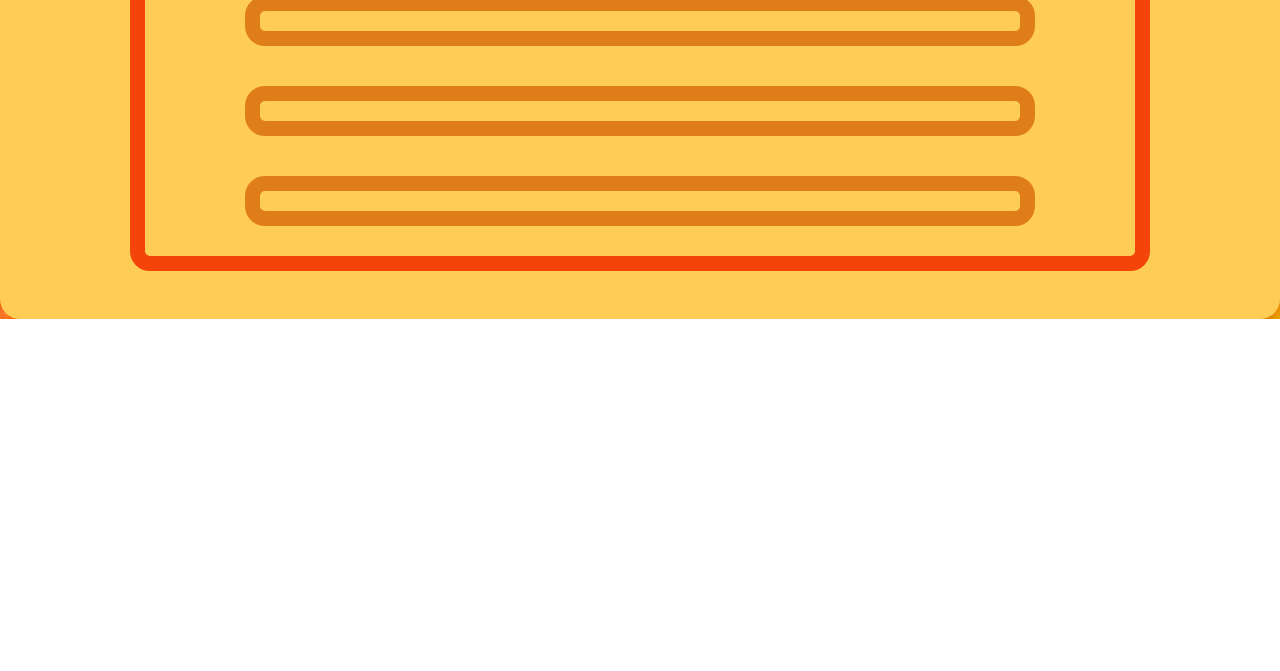
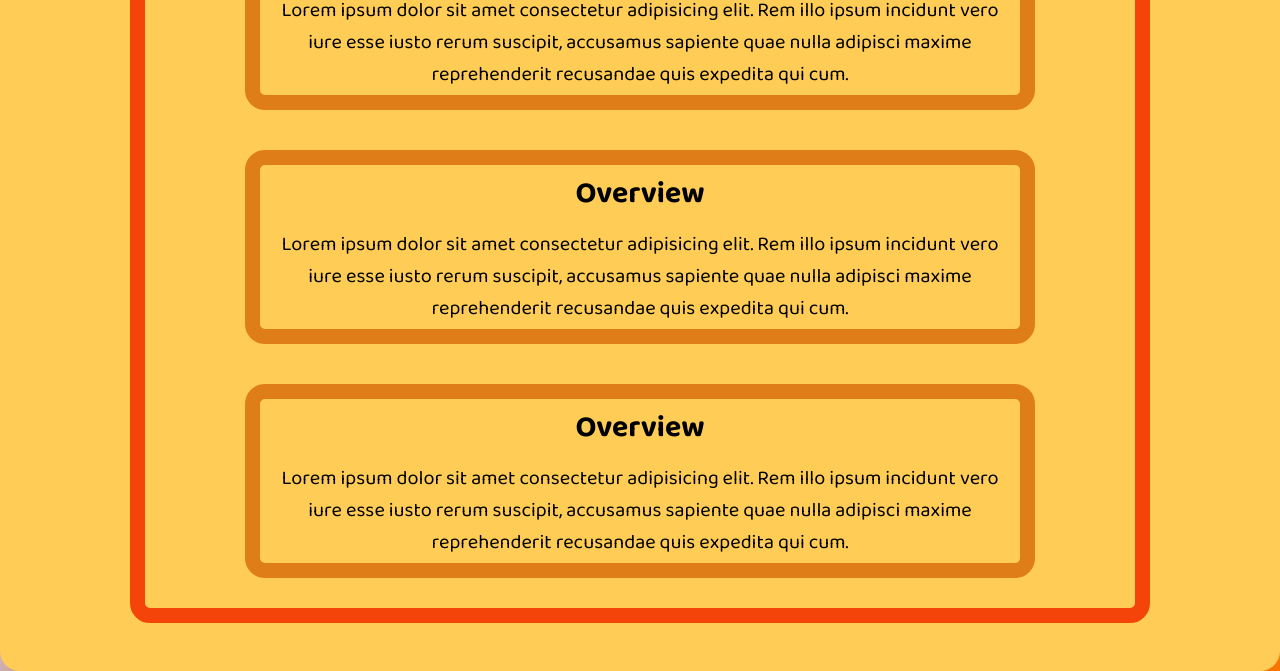
Before and after one commit to omniofficial/restaurant, a website built with webpack: page src/index.html in a window 1280 px wide. Shown: the part 594-1265 px from the top of the page. Before the commit the page ends 913 px from the top, so only its background shows below. Built offline with nearby package versions, Linux system fonts and the light colour scheme.

Commit message:
HTML schema done, time for dynamic javascript

```diff
--- a/src/index.html
+++ b/src/index.html
@@ -20,9 +20,42 @@
                 </div>
             </div>
             <div class="content-container">
-                <div class="generic-container"></div>
-                <div class="generic-container"></div>
-                <div class="generic-container"></div>
+                <div class="generic-container">
+                    <div class="text">
+                        <h2>Overview</h2>
+                        <p>
+                            Lorem ipsum dolor sit amet consectetur adipisicing
+                            elit. Rem illo ipsum incidunt vero iure esse iusto
+                            rerum suscipit, accusamus sapiente quae nulla
+                            adipisci maxime reprehenderit recusandae quis
+                            expedita qui cum.
+                        </p>
+                    </div>
+                </div>
+                <div class="generic-container">
+                    <div class="text">
+                        <h2>Overview</h2>
+                        <p>
+                            Lorem ipsum dolor sit amet consectetur adipisicing
+                            elit. Rem illo ipsum incidunt vero iure esse iusto
+                            rerum suscipit, accusamus sapiente quae nulla
+                            adipisci maxime reprehenderit recusandae quis
+                            expedita qui cum.
+                        </p>
+                    </div>
+                </div>
+                <div class="generic-container">
+                    <div class="text">
+                        <h2>Overview</h2>
+                        <p>
+                            Lorem ipsum dolor sit amet consectetur adipisicing
+                            elit. Rem illo ipsum incidunt vero iure esse iusto
+                            rerum suscipit, accusamus sapiente quae nulla
+                            adipisci maxime reprehenderit recusandae quis
+                            expedita qui cum.
+                        </p>
+                    </div>
+                </div>
             </div>
         </div>
     </body>
--- a/src/styles.css
+++ b/src/styles.css
@@ -1,4 +1,10 @@
 @import url("https://fonts.googleapis.com/css2?family=Baloo+2:wght@400;700&family=Chewy&family=Fredoka+One&display=swap");
+
+* {
+    margin: 0;
+    padding: 0;
+    box-sizing: border-box;
+}
 
 body {
     margin: 0;
@@ -9,6 +15,7 @@ body {
     background-repeat: no-repeat;
     height: 100vh;
     font-family: "Baloo 2", sans-serif;
+    font-size: 20px;
 }
 
 nav {
@@ -90,8 +97,22 @@ button.active {
 }
 
 .generic-container {
+    display: flex;
     border: 15px solid #df7d19;
-    padding: 10px;
+    padding: 5px;
     border-radius: 20px;
+}
+
+.text {
+    display: flex;
+    flex-direction: column;
+    gap: 10px;
+}
+
+.text p {
     text-align: center;
 }
+
+.text h2 {
+    text-align: center;
+}
```
